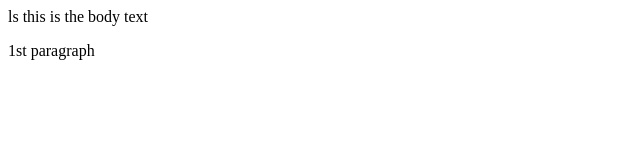
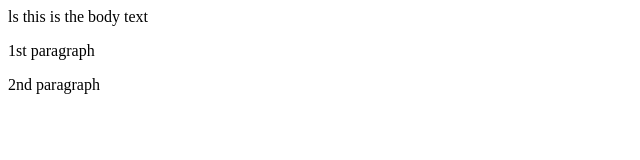
Before and after one commit to rickfitch/git-course-temp, a plain HTML site: page index.html in a window 1280 px wide. Shown: the whole page, without its empty margins (0-640 px from the left). Drawn offline with Linux system fonts and the light colour scheme.

Commit message:
2nd paragraph added

```diff
--- a/index.html
+++ b/index.html
@@ -9,6 +9,7 @@
 	<body>
 		this is the body text
 	<p> 1st paragraph </p>
+	<p> 2nd paragraph </p>
 
 	</body>
 
```
